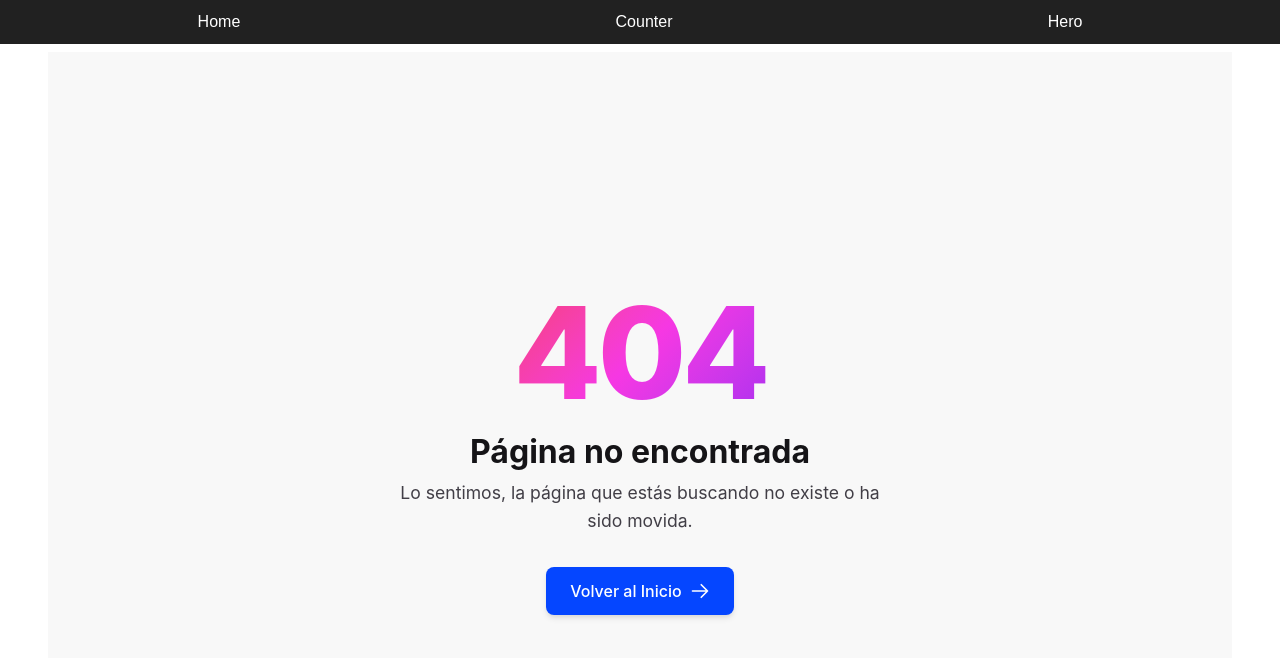
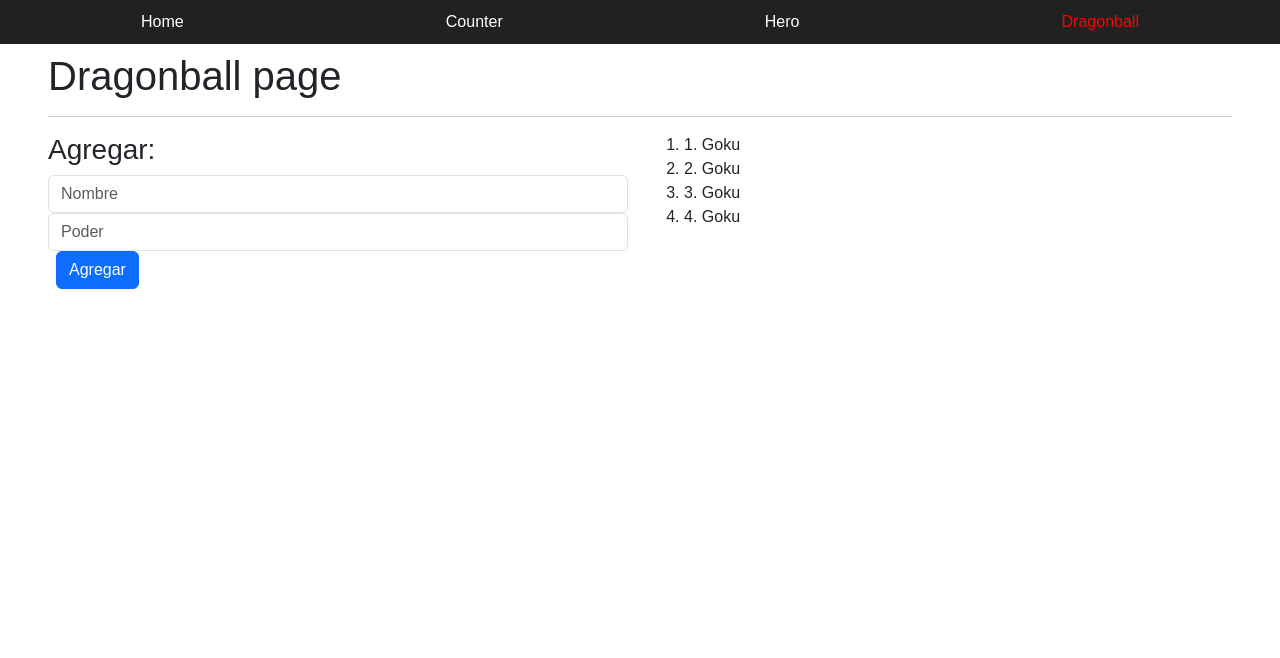
Before and after one commit to franciscosantiagoc/basesAngular2026, an Angular app: page /dragonball in a window 1280 px wide. Before the commit this address led to /404. Shown: the top 658 px of the page. Built offline with nearby package versions, Linux system fonts and the light colour scheme.

Commit message:
feat (homework): Preparacion de pagina dragonball

```diff
--- a/src/app/app.routes.ts
+++ b/src/app/app.routes.ts
@@ -3,6 +3,7 @@ import { CounterComponent } from './pages/counter/counter.component';
 import { HomeComponent } from './pages/home/home.component';
 import { HeroComponent } from './pages/hero/hero.component';
 import { Page404Component } from './pages/page404/page404.component';
+import { DragonballPageComponent } from './pages/dragonball/dragonball-page.component';
 
 export const routes: Routes = [
   {
@@ -22,6 +23,11 @@ export const routes: Routes = [
     pathMatch: 'full'
   },
   {
+    path: 'dragonball',
+    component: DragonballPageComponent,
+    pathMatch: 'full'
+  },
+  {
     path: '404',
     component: Page404Component,
     pathMatch: 'full'
--- a/src/app/components/shared/navbar/navbar.component.html
+++ b/src/app/components/shared/navbar/navbar.component.html
@@ -3,4 +3,5 @@
   [routerLinkActiveOptions]="{ exact: true }">Home</a>
   <a routerLink="counter" routerLinkActive="active">Counter</a>
   <a routerLink="hero" routerLinkActive="active">Hero</a>
+  <a routerLink="dragonball" routerLinkActive="active">Dragonball</a>
 </nav>
--- /dev/null
+++ b/src/app/pages/dragonball/dragonball-page.component.html
@@ -0,0 +1,19 @@
+<h1>Dragonball page</h1>
+<hr>
+<section class="row">
+  <div class="col-12 col-sm-6">
+    <h3>Agregar:</h3>
+    <input type="text" class="form-control" placeholder="Nombre"/>
+    <input type="number" class="form-control" placeholder="Poder"/>
+    <button class="btn btn-primary mx-2">Agregar</button>
+  </div>
+
+  <div class="col-12 col-sm-6">
+    <ol>
+      <li>1. Goku</li>
+      <li>2. Goku</li>
+      <li>3. Goku</li>
+      <li>4. Goku</li>
+    </ol>
+  </div>
+</section>
```
Also changed, not shown: src/app/pages/dragonball/dragonball-page.component.ts (added, +7 -0 lines), src/app/pages/dragonball/dragonball-page.component.scss (added).
